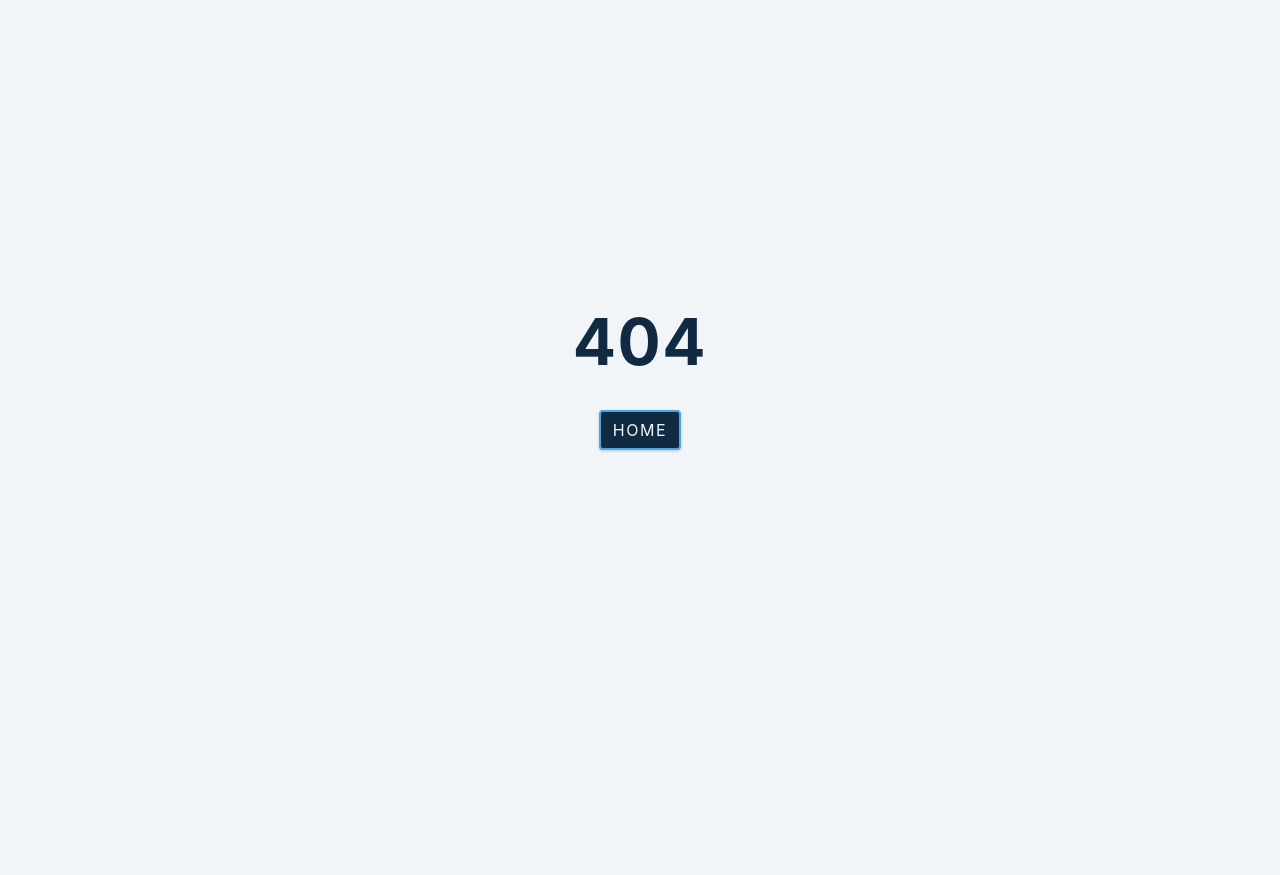
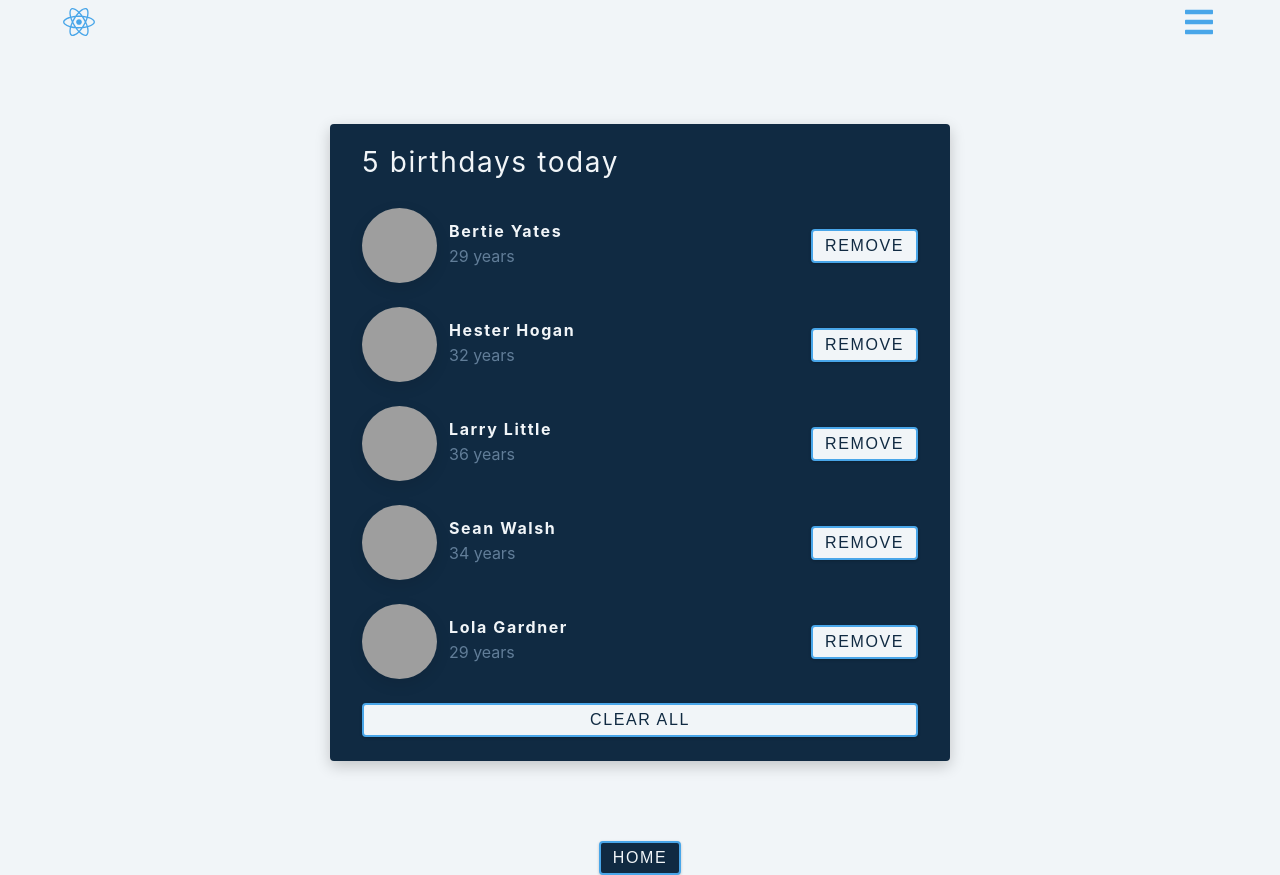
Before and after one commit to mshuber1981/React-JS, a React (Create React App) app: page /#/Birthday-Reminder in a window 1280 px wide. Before the commit the page ends 800 px from the top, so only its background shows below. Built offline with nearby package versions, Linux system fonts and the light colour scheme; grey boxes are pictures that could not be loaded.

Commit message:
Adding HashRouter for GitHub Error page

```diff
--- a/src/App.js
+++ b/src/App.js
@@ -1,5 +1,5 @@
 import { useState, useEffect } from "react";
-import { BrowserRouter, Routes, Route } from "react-router-dom";
+import { HashRouter, Routes, Route } from "react-router-dom";
 import { ThemeProvider } from "styled-components";
 import GlobalStyles from "./components/GlobalStyles";
 import Home from "./pages/Home";
@@ -43,23 +43,23 @@ export default function App() {
     });
 
   return (
-    <BrowserRouter>
+    <HashRouter>
       <ThemeProvider theme={themes[theme]}>
         <GlobalStyles />
         <Routes>
           <Route
             exact
-            path="/React-JS/"
+            path="/"
             element={<Home theme={themes[theme]} toggleTheme={toggleTheme} />}
           />
           <Route
             exact
-            path="/React-JS/Birthday-Reminder"
+            path="/Birthday-Reminder"
             element={<BirthdayReminder />}
           />
           <Route path="*" element={<Error />} />
         </Routes>
       </ThemeProvider>
-    </BrowserRouter>
+    </HashRouter>
   );
 }
--- a/src/pages/BirthdayReminder.jsx
+++ b/src/pages/BirthdayReminder.jsx
@@ -90,7 +90,7 @@ export default function BirthdayReminder() {
           })}
           <InnerButton onClick={() => setPeople([])}>clear all</InnerButton>
         </section>
-        <Link to="/React-JS/">
+        <Link to="/">
           <OuterButton>Home</OuterButton>
         </Link>
       </StyledBirthdayReminder>
--- a/src/pages/Error.jsx
+++ b/src/pages/Error.jsx
@@ -7,7 +7,7 @@ export default function Counter() {
       <main>
         <h1>404</h1>
         <br />
-        <OuterButton as={Link} to="/React-JS/">
+        <OuterButton as={Link} to="/">
           Home
         </OuterButton>
       </main>
--- a/src/pages/Home.jsx
+++ b/src/pages/Home.jsx
@@ -10,7 +10,7 @@ export default function Home(props) {
       <main>
         <h1>Home</h1>
         <br />
-        <OuterButton as={Link} to="/React-JS/Birthday-Reminder">
+        <OuterButton as={Link} to="/Birthday-Reminder">
           Birthday Reminder
         </OuterButton>
         <br />
```
